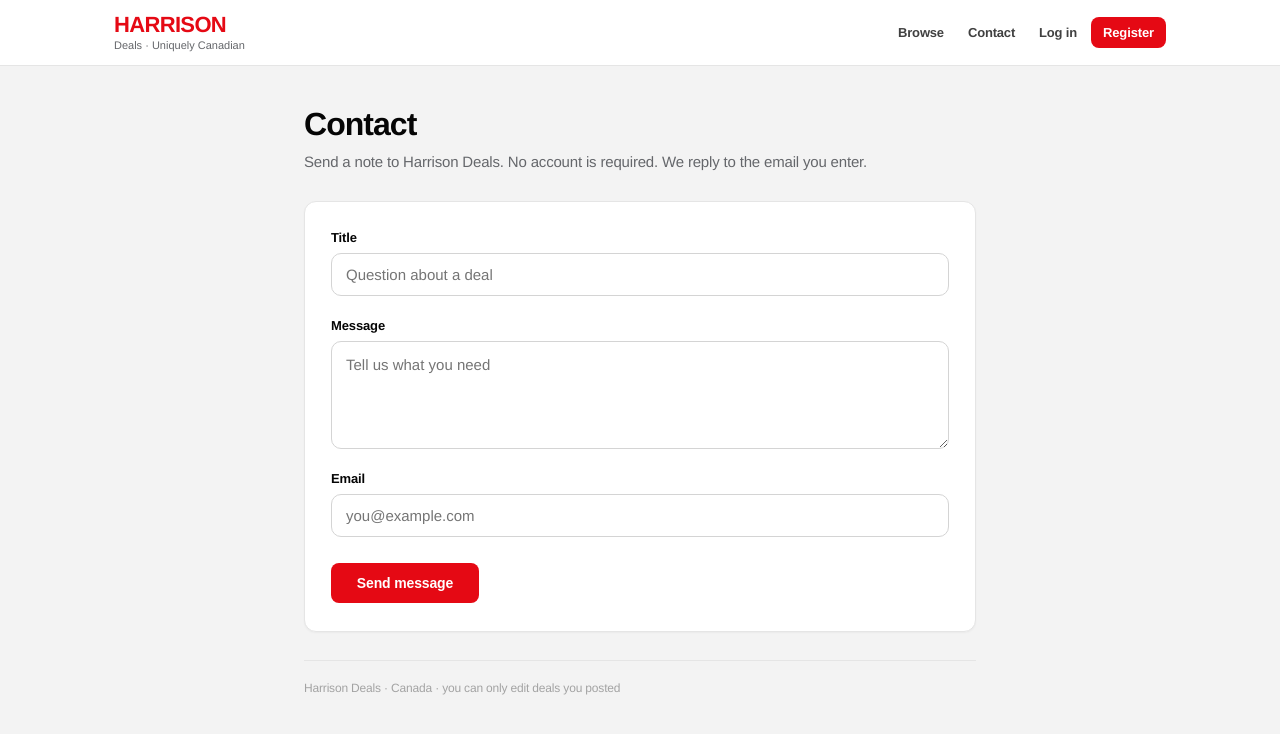
After one commit to jameshuvip-rgb/harrison-deals-submit, a Flask app: page /contact in a window 1280 px wide. The commit adds this page. Shown: the top 734 px of the page. Run offline with Flask 3, Linux system fonts and the light colour scheme.

Commit message:
Add a public Contact form in the header (#9)
Store each submission in the existing SQLite database as a contact_messages row under the persist root, and write a matching JSON event beside it so the deal inbox stays untouched.

Co-authored-by: Cursor Agent <cursoragent@cursor.com>
Co-authored-by: jameshuvip-rgb <jameshuvip-rgb@users.noreply.github.com>

```diff
--- a/app.py
+++ b/app.py
@@ -56,6 +56,9 @@ ASIN_RE = re.compile(r"^[A-Z0-9]{10}$")
 EMAIL_RE = re.compile(r"^[^@\s]+@[^@\s]+\.[^@\s]+$")
 PROMO_CODE_RE = re.compile(r"^[A-Z0-9](?:[A-Z0-9_-]{0,31})$")
 CODE_NOTE_MAX = 120
+CONTACT_TITLE_MAX = 120
+CONTACT_MESSAGE_MAX = 4000
+CONTACT_EMAIL_MAX = 254
 COVER_EXTS = {".jpg", ".jpeg", ".png", ".webp", ".gif"}
 # 8 MiB image cap. The request cap is a little higher so the multipart
 # form around an 8MB file is not rejected before we can save it or show
@@ -536,6 +539,15 @@ def init_db() -> None:
             deleted_at TEXT
         );
         CREATE INDEX IF NOT EXISTS idx_deals_owner ON deals(owner_email);
+        CREATE TABLE IF NOT EXISTS contact_messages (
+            id INTEGER PRIMARY KEY AUTOINCREMENT,
+            title TEXT NOT NULL,
+            message TEXT NOT NULL,
+            email TEXT NOT NULL,
+            created_at TEXT NOT NULL
+        );
+        CREATE INDEX IF NOT EXISTS idx_contact_messages_created
+            ON contact_messages(created_at);
         """
     )
     ensure_deal_columns(db)
@@ -758,6 +770,67 @@ def _deal_value(deal: sqlite3.Row | dict, key: str, default=None):
         return default
 
 
+def parse_contact_fields(src) -> dict:
+    title = " ".join((src.get("title") or "").split())
+    message = (src.get("message") or "").strip()
+    email = normalize_email(src.get("email") or "")
+    if not title:
+        raise ValueError("Title is required")
+    if len(title) > CONTACT_TITLE_MAX:
+        raise ValueError("Title is too long")
+    if not message:
+        raise ValueError("Message is required")
+    if len(message) > CONTACT_MESSAGE_MAX:
+        raise ValueError("Message is too long")
+    if not email:
+        raise ValueError("Email is required")
+    if len(email) > CONTACT_EMAIL_MAX or not EMAIL_RE.match(email):
+        raise ValueError("Enter a valid email address")
+    return {"title": title, "message": message, "email": email}
+
+
+def write_contact_event(row: sqlite3.Row) -> str:
+    """Inbox-style JSON under the persist root. Kept out of inbox/ so the deal drain ignores it."""
+    event_id = str(uuid.uuid4())
+    payload = {
+        "id": event_id,
+        "action": "contact",
+        "local_id": row["id"],
+        "title": row["title"],
+        "message": row["message"],
+        "email": row["email"],
+        "created_at": row["created_at"],
+        "submitted_at": utc_now(),
+    }
+    folder = DATA / "contact_events"
+    folder.mkdir(parents=True, exist_ok=True)
+    out = folder / f"{event_id}.json"
+    out.write_text(json.dumps(payload, ensure_ascii=False, indent=2), encoding="utf-8")
+    return event_id
+
+
+def save_contact_message(fields: dict) -> int:
+    now = utc_now()
+    db = get_db()
+    cur = db.execute(
+        """
+        INSERT INTO contact_messages (title, message, email, created_at)
+        VALUES (?, ?, ?, ?)
+        """,
+        (fields["title"], fields["message"], fields["email"], now),
+    )
+    db.commit()
+    row = db.execute(
+        "SELECT * FROM contact_messages WHERE id = ?",
+        (cur.lastrowid,),
+    ).fetchone()
+    try:
+        write_contact_event(row)
+    except OSError:
+        pass
+    return int(cur.lastrowid)
+
+
 def write_inbox(action: str, deal: sqlite3.Row | dict) -> str:
     event_id = str(uuid.uuid4())
     cover_path = deal["cover_path"]
@@ -897,6 +970,36 @@ def home():
         featured_list=featured_list,
         live_activity=live_activity,
         live_scoped=live_scoped,
+    )
+
+
+@app.route("/contact", methods=["GET", "POST"])
+def contact():
+    error = None
+    title = ""
+    message = ""
+    email = current_email()
+    if request.method == "POST":
+        title = request.form.get("title") or ""
+        message = request.form.get("message") or ""
+        email = request.form.get("email") or ""
+        try:
+            fields = parse_contact_fields(request.form)
+        except ValueError as exc:
+            error = str(exc)
+        else:
+            save_contact_message(fields)
+            flash("Thanks. Your message was sent.")
+            return redirect(url_for("contact"))
+    return render_template(
+        "contact.html",
+        error=error,
+        title=title,
+        message=message,
+        email=email,
+        title_max=CONTACT_TITLE_MAX,
+        message_max=CONTACT_MESSAGE_MAX,
+        email_max=CONTACT_EMAIL_MAX,
     )
 
 
--- a/templates/base.html
+++ b/templates/base.html
@@ -86,9 +86,11 @@
         {% if session.email %}
           <a href="{{ url_for('my_deals') }}">My deals</a>
           <a class="btn" href="{{ url_for('post_deal') }}">Post a deal</a>
+          <a href="{{ url_for('contact') }}">Contact</a>
           <span class="who">{{ session.email }}</span>
           <a href="{{ url_for('logout') }}">Log out</a>
         {% else %}
+          <a href="{{ url_for('contact') }}">Contact</a>
           <a href="{{ url_for('login') }}">Log in</a>
           <a class="btn" href="{{ url_for('register') }}">Register</a>
         {% endif %}
--- a/templates/browse.html
+++ b/templates/browse.html
@@ -190,9 +190,11 @@ data-id="{{ item.id|e }}"
         {% if session.email %}
           <a class="btn" href="{{ url_for('post_deal') }}">+ Post Deal</a>
           <a class="btn ghost" href="{{ url_for('my_deals') }}">My deals</a>
+          <a class="btn ghost" href="{{ url_for('contact') }}">Contact</a>
           <a class="btn ghost" href="{{ url_for('logout') }}">Log out</a>
         {% else %}
           <a class="btn ghost" href="{{ url_for('post_deal') }}">Post Deal</a>
+          <a class="btn ghost" href="{{ url_for('contact') }}">Contact</a>
           <a class="btn ghost" href="{{ url_for('login') }}">Log in</a>
         {% endif %}
       </div>
--- /dev/null
+++ b/templates/contact.html
@@ -0,0 +1,19 @@
+{% extends "base.html" %}
+{% block title %}Contact — Harrison Deals{% endblock %}
+{% block body %}
+  <h1>Contact</h1>
+  <p class="sub">Send a note to Harrison Deals. No account is required. We reply to the email you enter.</p>
+  {% if error %}<div class="msg err" role="alert">{{ error }}</div>{% endif %}
+  <form class="card" method="post" action="{{ url_for('contact') }}">
+    <label>Title
+      <input name="title" required maxlength="{{ title_max }}" value="{{ title or '' }}" placeholder="Question about a deal" />
+    </label>
+    <label>Message
+      <textarea name="message" required maxlength="{{ message_max }}" placeholder="Tell us what you need">{{ message or '' }}</textarea>
+    </label>
+    <label>Email
+      <input name="email" type="email" required maxlength="{{ email_max }}" autocomplete="email" value="{{ email or '' }}" placeholder="you@example.com" />
+    </label>
+    <button type="submit">Send message</button>
+  </form>
+{% endblock %}
```
